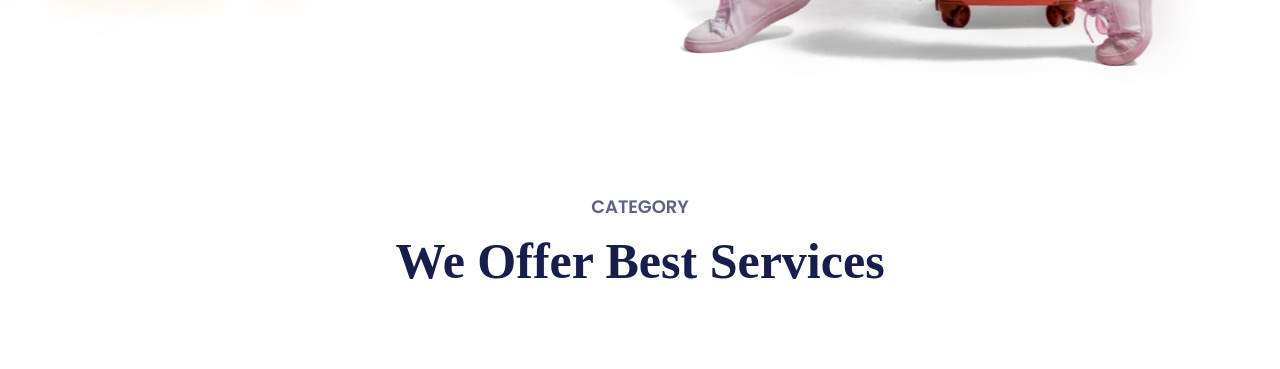
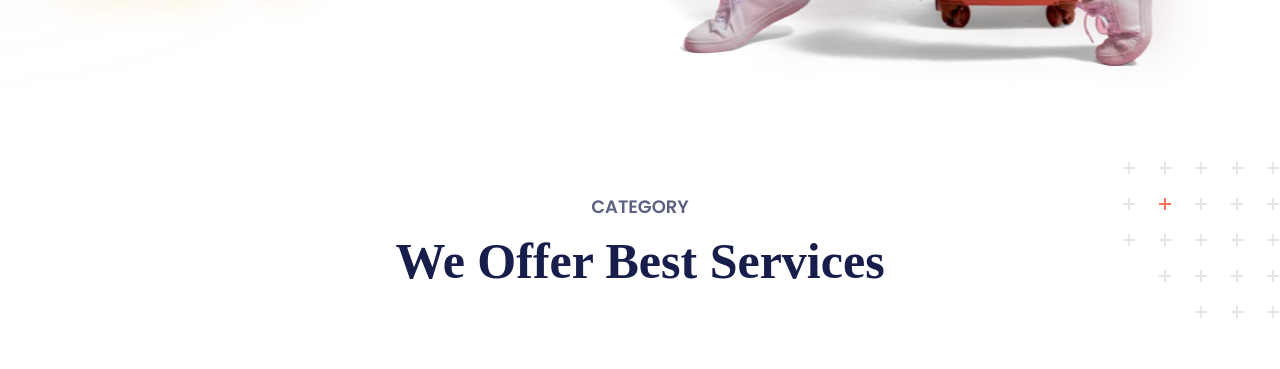
Before and after one commit to late-exairu/Jadoo, a React (Vite) app: page / in a window 1280 px wide. Shown: the part 700-1069 px from the top of the page. Built offline with nearby package versions, Linux system fonts and the light colour scheme; a web font is replaced by a local one.

Commit message:
Add CagePlus component to Newsletter and Services sections

```diff
--- /dev/null
+++ b/src/components/CagePlus.tsx
@@ -0,0 +1,76 @@
+import { useState, useEffect } from "react";
+
+export default function CagePlus({ className }: { className?: string }) {
+  // animate paths with staggered delay
+  const paths = [
+    "M6 6C6 6 6 6 6 6H1C1 6 1 6 1 6V8C1 8 1 8 1 8H6C6 8 6 8 6 8V13C6 13 6 13 6 13H8C8 13 8 13 8 13V8C8 8 8 8 8 8H13C13 8 13 8 13 8V6C13 6 13 6 13 6H8C8 6 8 6 8 6V1C8 1 8 1 8 1H6C6 1 6 1 6 1Z",
+    //"M6 114C6 114 6 114 6 114H1C1 114 1 114 1 114V116C1 116 1 116 1 116H6C6 116 6 116 6 116V121C6 121 6 121 6 121H8C8 121 8 121 8 121V116C8 116 8 116 8 116H13C13 116 13 116 13 116V114C13 114 13 114 13 114H8C8 114 8 114 8 114V109C8 109 8 109 8 109H6C6 109 6 109 6 109Z",
+    "M6 78C6 78 6 78 6 78H1C1 78 1 78 1 78V80C1 80 1 80 1 80H6C6 80 6 80 6 80V85C6 85 6 85 6 85H8C8 85 8 85 8 85V80C8 80 8 80 8 80H13C13 80 13 80 13 80V78C13 78 13 78 13 78H8C8 78 8 78 8 78V73C8 73 8 73 8 73H6C6 73 6 73 6 73Z",
+    "M150 114C150 114 150 114 150 114H145C145 114 145 114 145 114V116C145 116 145 116 145 116H150C150 116 150 116 150 116V121C150 121 150 121 150 121H152C152 121 152 121 152 121V116C152 116 152 116 152 116H157C157 116 157 116 157 116V114C157 114 157 114 157 114H152C152 114 152 114 152 114V109C152 109 152 109 152 109H150C150 109 150 109 150 109Z",
+    "M6 42C6 42 6 42 6 42H1C1 42 1 42 1 42V44C1 44 1 44 1 44H6C6 44 6 44 6 44V49C6 49 6 49 6 49H8C8 49 8 49 8 49V44C8 44 8 44 8 44H13C13 44 13 44 13 44V42C13 42 13 42 13 42H8C8 42 8 42 8 42V37C8 37 8 37 8 37H6C6 37 6 37 6 37Z",
+    "M114 114C114 114 114 114 114 114H109C109 114 109 114 109 114V116C109 116 109 116 109 116H114C114 116 114 116 114 116V121C114 121 114 121 114 121H116C116 121 116 121 116 121V116C116 116 116 116 116 116H121C121 116 121 116 121 116V114C121 114 121 114 121 114H116C116 114 116 114 116 114V109C116 109 116 109 116 109H114C114 109 114 109 114 109Z",
+    "M150 78C150 78 150 78 150 78H145C145 78 145 78 145 78V80C145 80 145 80 145 80H150C150 80 150 80 150 80V85C150 85 150 85 150 85H152C152 85 152 85 152 85V80C152 80 152 80 152 80H157C157 80 157 80 157 80V78C157 78 157 78 157 78H152C152 78 152 78 152 78V73C152 73 152 73 152 73H150C150 73 150 73 150 73Z",
+    //"M6 150C6 150 6 150 6 150H1C1 150 1 150 1 150V152C1 152 1 152 1 152H6C6 152 6 152 6 152V157C6 157 6 157 6 157H8C8 157 8 157 8 157V152C8 152 8 152 8 152H13C13 152 13 152 13 152V150C13 150 13 150 13 150H8C8 150 8 150 8 150V145C8 145 8 145 8 145H6C6 145 6 145 6 145Z",
+    "M78 114C78 114 78 114 78 114H73C73 114 73 114 73 114V116C73 116 73 116 73 116H78C78 116 78 116 78 116V121C78 121 78 121 78 121H80C80 121 80 121 80 121V116C80 116 80 116 80 116H85C85 116 85 116 85 116V114C85 114 85 114 85 114H80C80 114 80 114 80 114V109C80 109 80 109 80 109H78C78 109 78 109 78 109Z",
+    "M150 150C150 150 150 150 150 150H145C145 150 145 150 145 150V152C145 152 145 152 145 152H150C150 152 150 152 150 152V157C150 157 150 157 150 157H152C152 157 152 157 152 157V152C152 152 152 152 152 152H157C157 152 157 152 157 152V150C157 150 157 150 157 150H152C152 150 152 150 152 150V145C152 145 152 145 152 145H150C150 145 150 145 150 145Z",
+    "M150 6C150 6 150 6 150 6H145C145 6 145 6 145 6V8C145 8 145 8 145 8H150C150 8 150 8 150 8V13C150 13 150 13 150 13H152C152 13 152 13 152 13V8C152 8 152 8 152 8H157C157 8 157 8 157 8V6C157 6 157 6 157 6H152C152 6 152 6 152 6V1C152 1 152 1 152 1H150C150 1 150 1 150 1Z",
+    "M114 150C114 150 114 150 114 150H109C109 150 109 150 109 150V152C109 152 109 152 109 152H114C114 152 114 152 114 152V157C114 157 114 157 114 157H116C116 157 116 157 116 157V152C116 152 116 152 116 152H121C121 152 121 152 121 152V150C121 150 121 150 121 150H116C116 150 116 150 116 150V145C116 145 116 145 116 145H114C114 145 114 145 114 145Z",
+    "M42 114C42 114 42 114 42 114H37C37 114 37 114 37 114V116C37 116 37 116 37 116H42C42 116 42 116 42 116V121C42 121 42 121 42 121H44C44 121 44 121 44 121V116C44 116 44 116 44 116H49C49 116 49 116 49 116V114C49 114 49 114 49 114H44C44 114 44 114 44 114V109C44 109 44 109 44 109H42C42 109 42 109 42 109Z",
+    "M78 150C78 150 78 150 78 150H73C73 150 73 150 73 150V152C73 152 73 152 73 152H78C78 152 78 152 78 152V157C78 157 78 157 78 157H80C80 157 80 157 80 157V152C80 152 80 152 80 152H85C85 152 85 152 85 152V150C85 150 85 150 85 150H80C80 150 80 150 80 150V145C80 145 80 145 80 145H78C78 145 78 145 78 145Z",
+    "M114 78C114 78 114 78 114 78H109C109 78 109 78 109 78V80C109 80 109 80 109 80H114C114 80 114 80 114 80V85C114 85 114 85 114 85H116C116 85 116 85 116 85V80C116 80 116 80 116 80H121C121 80 121 80 121 80V78C121 78 121 78 121 78H116C116 78 116 78 116 78V73C116 73 116 73 116 73H114C114 73 114 73 114 73Z",
+    //"M42 150C42 150 42 150 42 150H37C37 150 37 150 37 150V152C37 152 37 152 37 152H42C42 152 42 152 42 152V157C42 157 42 157 42 157H44C44 157 44 157 44 157V152C44 152 44 152 44 152H49C49 152 49 152 49 152V150C49 150 49 150 49 150H44C44 150 44 150 44 150V145C44 145 44 145 44 145H42C42 145 42 145 42 145Z",
+    "M150 42C150 42 150 42 150 42H145C145 42 145 42 145 42V44C145 44 145 44 145 44H150C150 44 150 44 150 44V49C150 49 150 49 150 49H152C152 49 152 49 152 49V44C152 44 152 44 152 44H157C157 44 157 44 157 44V42C157 42 157 42 157 42H152C152 42 152 42 152 42V37C152 37 152 37 152 37H150C150 37 150 37 150 37Z",
+    "M78 78C78 78 78 78 78 78H73C73 78 73 78 73 78V80C73 80 73 80 73 80H78C78 80 78 80 78 80V85C78 85 78 85 78 85H80C80 85 80 85 80 85V80C80 80 80 80 80 80H85C85 80 85 80 85 80V78C85 78 85 78 85 78H80C80 78 80 78 80 78V73C80 73 80 73 80 73H78C78 73 78 73 78 73Z",
+    "M114 6C114 6 114 6 114 6H109C109 6 109 6 109 6V8C109 8 109 8 109 8H114C114 8 114 8 114 8V13C114 13 114 13 114 13H116C116 13 116 13 116 13V8C116 8 116 8 116 8H121C121 8 121 8 121 8V6C121 6 121 6 121 6H116C116 6 116 6 116 6V1C116 1 116 1 116 1H114C114 1 114 1 114 1Z",
+    "M42 78C42 78 42 78 42 78H37C37 78 37 78 37 78V80C37 80 37 80 37 80H42C42 80 42 80 42 80V85C42 85 42 85 42 85H44C44 85 44 85 44 85V80C44 80 44 80 44 80H49C49 80 49 80 49 80V78C49 78 49 78 49 78H44C44 78 44 78 44 78V73C44 73 44 73 44 73H42C42 73 42 73 42 73Z",
+    "M114 42C114 42 114 42 114 42H109C109 42 109 42 109 42V44C109 44 109 44 109 44H114C114 44 114 44 114 44V49C114 49 114 49 114 49H116C116 49 116 49 116 49V44C116 44 116 44 116 44H121C121 44 121 44 121 44V42C121 42 121 42 121 42H116C116 42 116 42 116 42V37C116 37 116 37 116 37H114C114 37 114 37 114 37Z",
+    "M78 6C78 6 78 6 78 6H73C73 6 73 6 73 6V8C73 8 73 8 73 8H78C78 8 78 8 78 8V13C78 13 78 13 78 13H80C80 13 80 13 80 13V8C80 8 80 8 80 8H85C85 8 85 8 85 8V6C85 6 85 6 85 6H80C80 6 80 6 80 6V1C80 1 80 1 80 1H78C78 1 78 1 78 1Z",
+    "M78 42C78 42 78 42 78 42H73C73 42 73 42 73 42V44C73 44 73 44 73 44H78C78 44 78 44 78 44V49C78 49 78 49 78 49H80C80 49 80 49 80 49V44C80 44 80 44 80 44H85C85 44 85 44 85 44V42C85 42 85 42 85 42H80C80 42 80 42 80 42V37C80 37 80 37 80 37H78C78 37 78 37 78 37Z",
+    "M42 6C42 6 42 6 42 6H37C37 6 37 6 37 6V8C37 8 37 8 37 8H42C42 8 42 8 42 8V13C42 13 42 13 42 13H44C44 13 44 13 44 13V8C44 8 44 8 44 8H49C49 8 49 8 49 8V6C49 6 49 6 49 6H44C44 6 44 6 44 6V1C44 1 44 1 44 1H42C42 1 42 1 42 1Z",
+    "M42 42C42 42 42 42 42 42H37C37 42 37 42 37 42V44C37 44 37 44 37 44H42C42 44 42 44 42 44V49C42 49 42 49 42 49H44C44 49 44 49 44 49V44C44 44 44 44 44 44H49C49 44 49 44 49 44V42C49 42 49 42 49 42H44C44 42 44 42 44 42V37C44 37 44 37 44 37H42C42 37 42 37 42 37Z",
+  ];
+
+  const [activePathIndex, setActivePathIndex] = useState<number | null>(null);
+  const [activeColor, setActiveColor] = useState<"#FF7159" | "#6246E5">(
+    "#FF7159"
+  );
+
+  useEffect(() => {
+    const intervalId = setInterval(() => {
+      // Select random path
+      const randomIndex = Math.floor(Math.random() * paths.length);
+      // Select random color
+      const randomColor = Math.random() < 0.5 ? "#FF7159" : "#6246E5";
+
+      setActivePathIndex(randomIndex);
+      setActiveColor(randomColor);
+
+      // Reset color after 1 second
+      const resetTimeout = setTimeout(() => {
+        setActivePathIndex(null);
+      }, 500);
+
+      return () => clearTimeout(resetTimeout);
+    }, 900);
+
+    return () => clearInterval(intervalId);
+  }, [paths.length]);
+
+  return (
+    <svg
+      className={className}
+      xmlns="http://www.w3.org/2000/svg"
+      viewBox="0 0 158 158"
+    >
+      {paths.map((pathData, index) => (
+        <path
+          key={index}
+          fill={activePathIndex === index ? activeColor : "#e5e5e5"}
+          stroke="none"
+          d={pathData}
+          style={{ transition: "fill 0.2s ease-in-out" }}
+        />
+      ))}
+    </svg>
+  );
+}
--- a/src/components/Newsletter.tsx
+++ b/src/components/Newsletter.tsx
@@ -1,4 +1,5 @@
 import Container from "@/components/Container";
+import CagePlus from "@/components/CagePlus";
 import { useNewsletterData } from "@/hooks/useData";
 import { RingsImg, NewsletterArrowIcon } from "@/components/Icons";
 import Button from "./Button";
@@ -18,6 +19,8 @@ export default function Newsletter() {
               className="relative top-0.5 h-6 w-8 md:top-1 md:h-8 md:w-10"
             />
           </div>
+
+          <CagePlus className="md:-right-25 -bottom-30 absolute -right-20 -z-10 size-[100px] md:-bottom-16 md:size-[158px]" />
           <div className="relative overflow-clip rounded-[20px] rounded-tl-[80px] bg-[#f9f7fe] bg-no-repeat px-6 py-10 md:rounded-tl-[130px] md:px-12 lg:px-24 lg:py-20">
             <RingsImg size={290} className="absolute -right-20 -top-5" />
             <RingsImg
--- a/src/components/Services.tsx
+++ b/src/components/Services.tsx
@@ -2,6 +2,7 @@ import { useServicesData } from "@/hooks/useData";
 import Container from "@/components/Container";
 import TitleSmall from "@/components/TitleSmall";
 import TitleBig from "@/components/TitleBig";
+import CagePlus from "@/components/CagePlus";
 import {
   SatelliteIcon,
   PlaneIcon,
@@ -49,7 +50,8 @@ export default function Services() {
 
   return (
     <section>
-      <Container className="">
+      <Container className="relative">
+        <CagePlus className="absolute -right-10 top-5 -z-10 size-[100px] md:-right-5 md:top-8 md:size-[158px]" />
         <TitleSmall className="text-center uppercase">
           {services.title}
         </TitleSmall>
```
